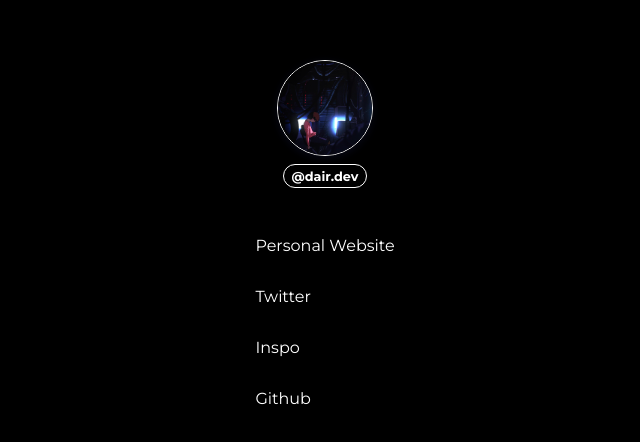
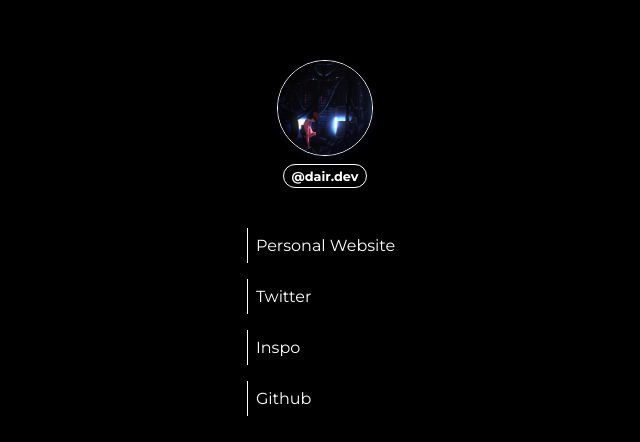
Before and after one commit to dairsmithgit/links, a website: page index.html in a window 1280 px wide. Shown: the part 170-612 px from the top of the page, without its empty margins (315-955 px from the left). Drawn offline with Linux system fonts and the light colour scheme.

Commit message:
style: list style for links

```diff
--- a/styles.css
+++ b/styles.css
@@ -79,6 +79,7 @@ ul > li > a {
   gap: 0.5em;
   padding: 0.5em;
   box-shadow: inset 0 0 0 0 #fff;
+  border-left: 1px solid #fff;
   color: #fff;
   transition: color 0.6s ease-in-out, box-shadow 0.6s ease-in-out;
 }
```
